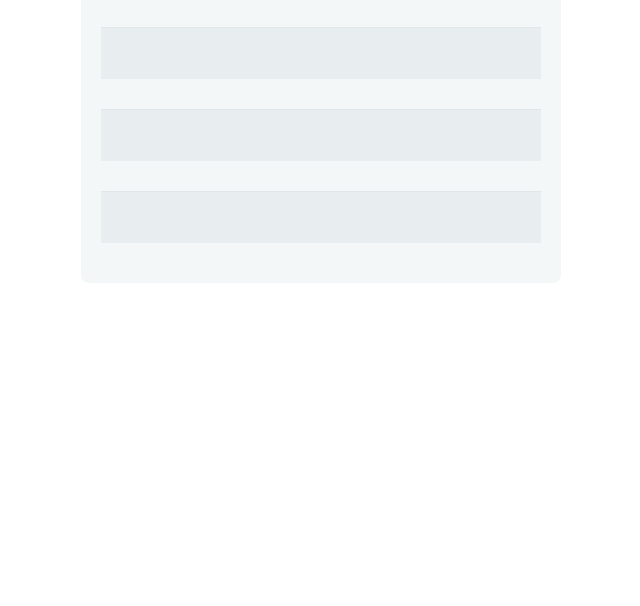
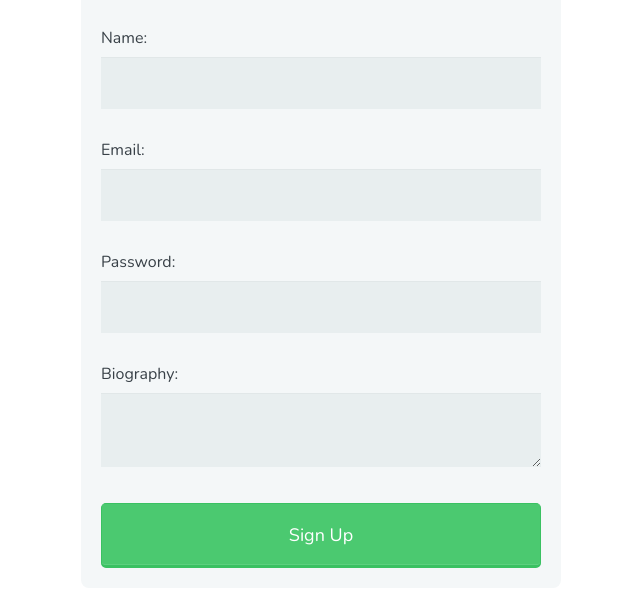
Before and after one commit to mattoattacko/html_form, a plain HTML site: page index.html in a window 1280 px wide. Shown: the part 66-672 px from the top of the page, without its empty margins (319-959 px from the left). Drawn offline with nearby package versions, Linux system fonts and the light colour scheme.

Commit message:
added some html labeling

```diff
--- a/index.html
+++ b/index.html
@@ -16,17 +16,21 @@
 
     <h1>Sign Up</h1>
 
+    <label for="name">Name:</label>
     <input type="text" id="name" name="user_name">
+
+    <label for="mail">Email:</label>
     <input type="email" id="mail" name="user_email">
+
+    <label for="password">Password:</label>
     <input type="password" id="password" name="user_password">
 
+    <label for="bio">Biography:</label>
+    <textarea id="bio" name="user_bio"></textarea>
+
+    <button type="submit">Sign Up</button>
+
   </form>
-
-
-
-
-
-
 
 
 </body>
```
